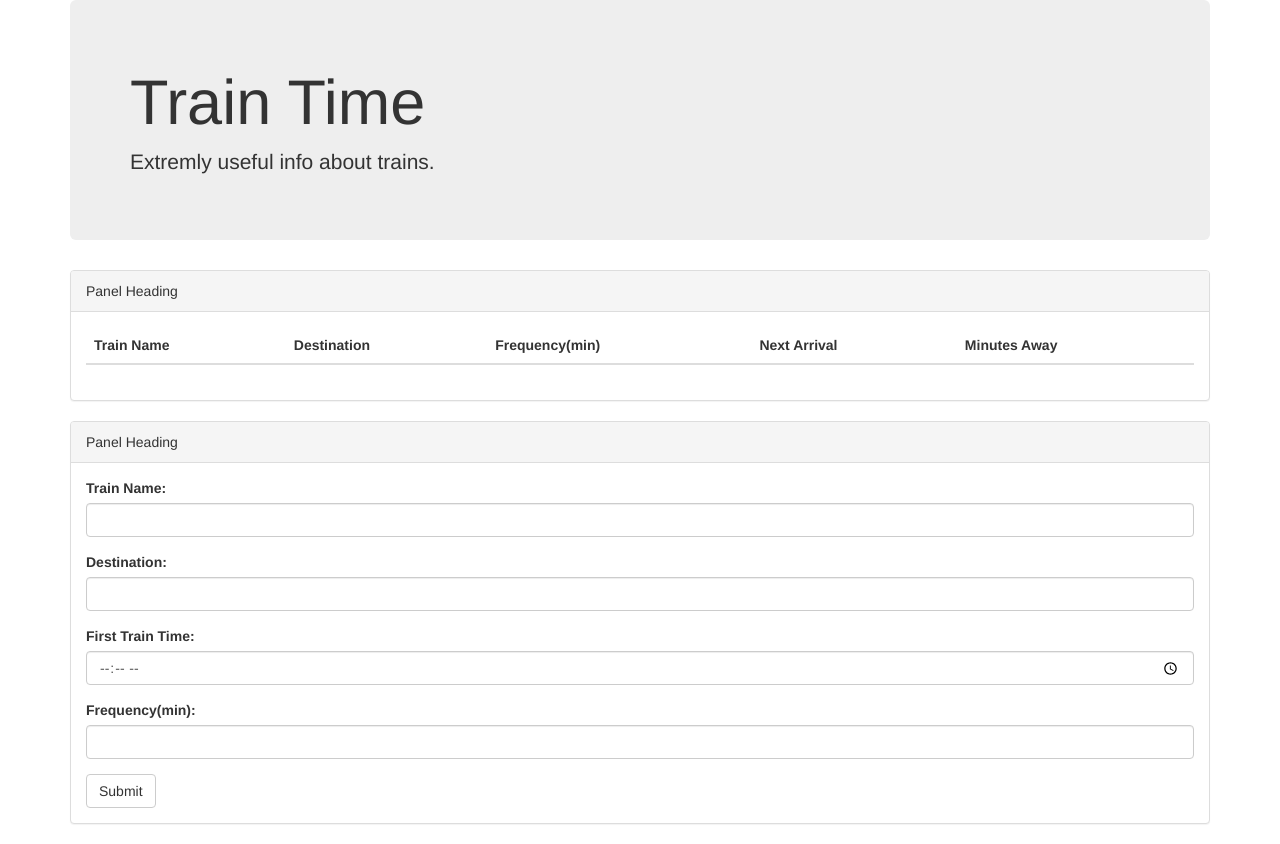
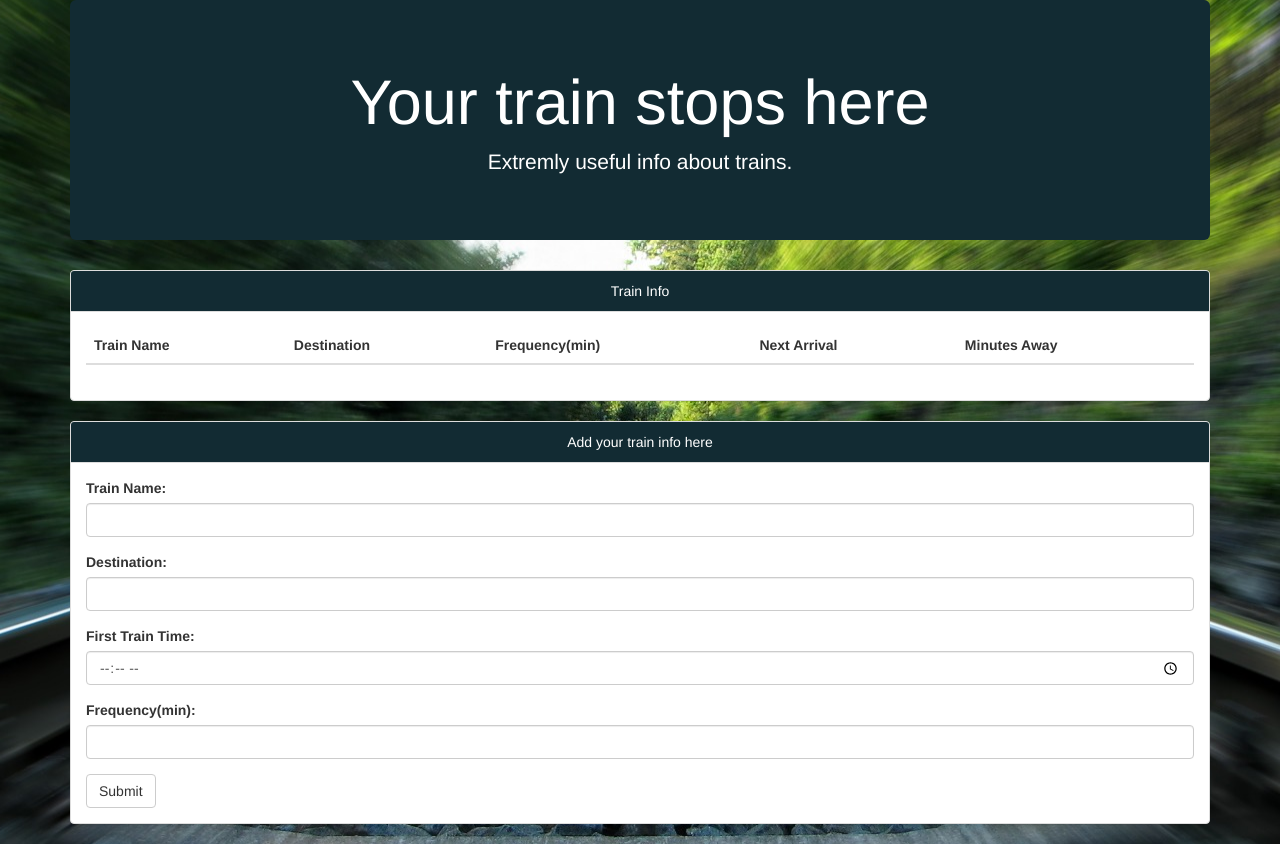
Before and after one commit to cgillis-ut/Train-App, a PHP site: page / in a window 1280 px wide. Run offline with PHP 8.4, Linux system fonts and the light colour scheme; lists and menus that the app fills with data are empty; some libraries are stand-ins or nearby versions.

Commit message:
completes app

```diff
--- a/assets/css/style.css
+++ b/assets/css/style.css
@@ -1,5 +1,10 @@
 body {
-  background: url("assets/images/rails.jpg") no-repeat center center;
-  position: fixed;
+  background: url("https://github.com/christinegillis/Train-App/blob/master/assets/images/rails.jpeg?raw=true") no-repeat center center;
   width: 100%;
 }
+
+.jumbotron, .panel > .panel-heading {
+    color: #fff;
+    text-align: center;
+    background-color: #122b33;
+}
--- a/index.html
+++ b/index.html
@@ -6,18 +6,19 @@
 	<link href="https://maxcdn.bootstrapcdn.com/bootstrap/3.3.7/css/bootstrap.min.css" rel="stylesheet">
 	<script src="https://cdn.jsdelivr.net/momentjs/2.12.0/moment.min.js">
 	</script>
+  <link rel="stylesheet" href="assets/css/style.css">
 </head>
 <body>
 	<div class="container">
 		<div class="jumbotron">
-			<h1>Train Time</h1>
+			<h1>Your train stops here</h1>
 			<p>Extremly useful info about trains.</p>
 		</div>
 	</div>
 	<div class="container">
 		<div class="panel panel-default">
 			<div class="panel-heading">
-				Panel Heading
+				Train Info
 			</div>
 			<div class="panel-body">
 				<div class="table-responsive">
@@ -40,7 +41,7 @@
 	<div class="container">
 		<div class="panel panel-default">
 			<div class="panel-heading">
-				Panel Heading
+Add your train info here
 			</div>
 			<div class="panel-body">
 				<form role="form">
```
Also changed, not shown: assets/javascript/app.js (+12 -41 lines).
